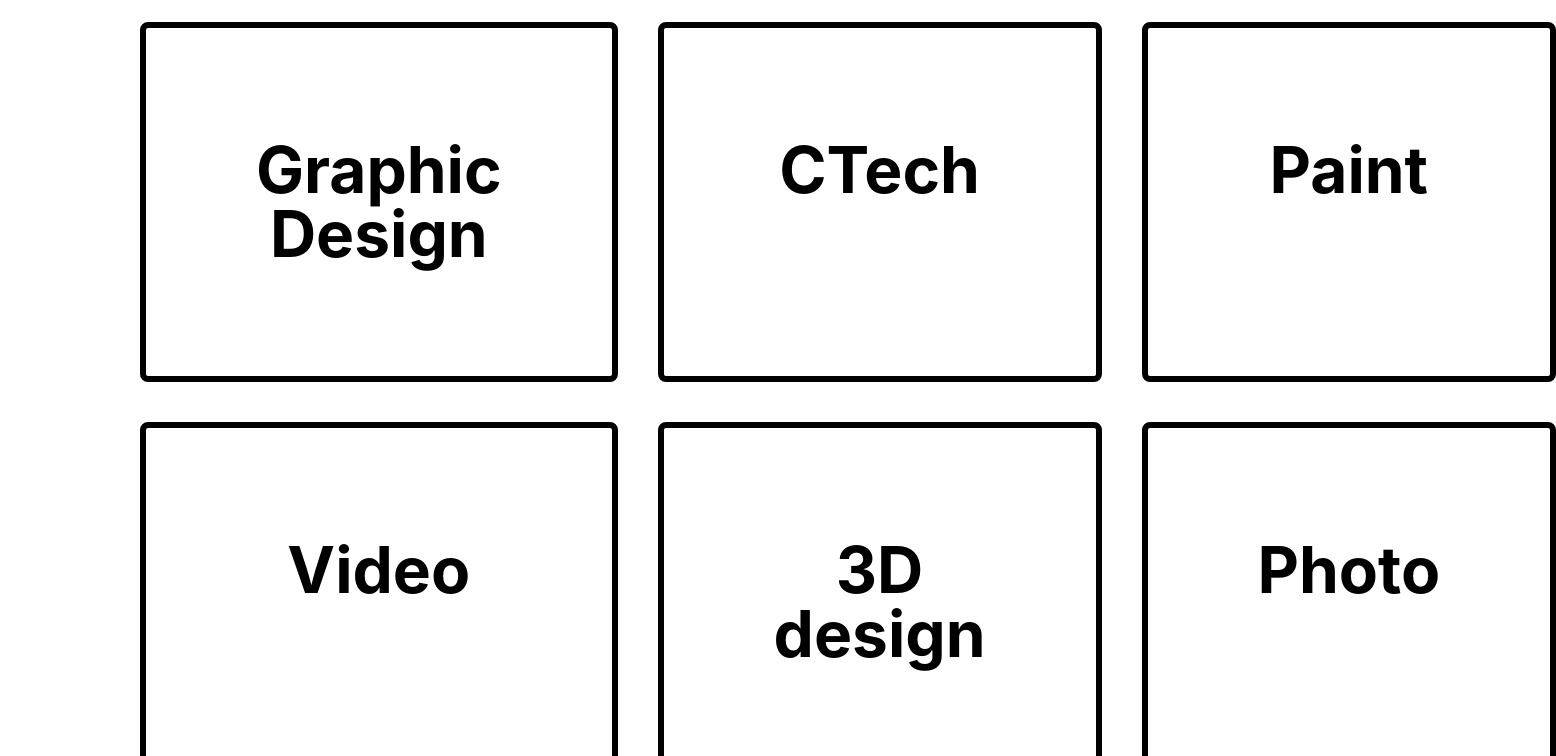
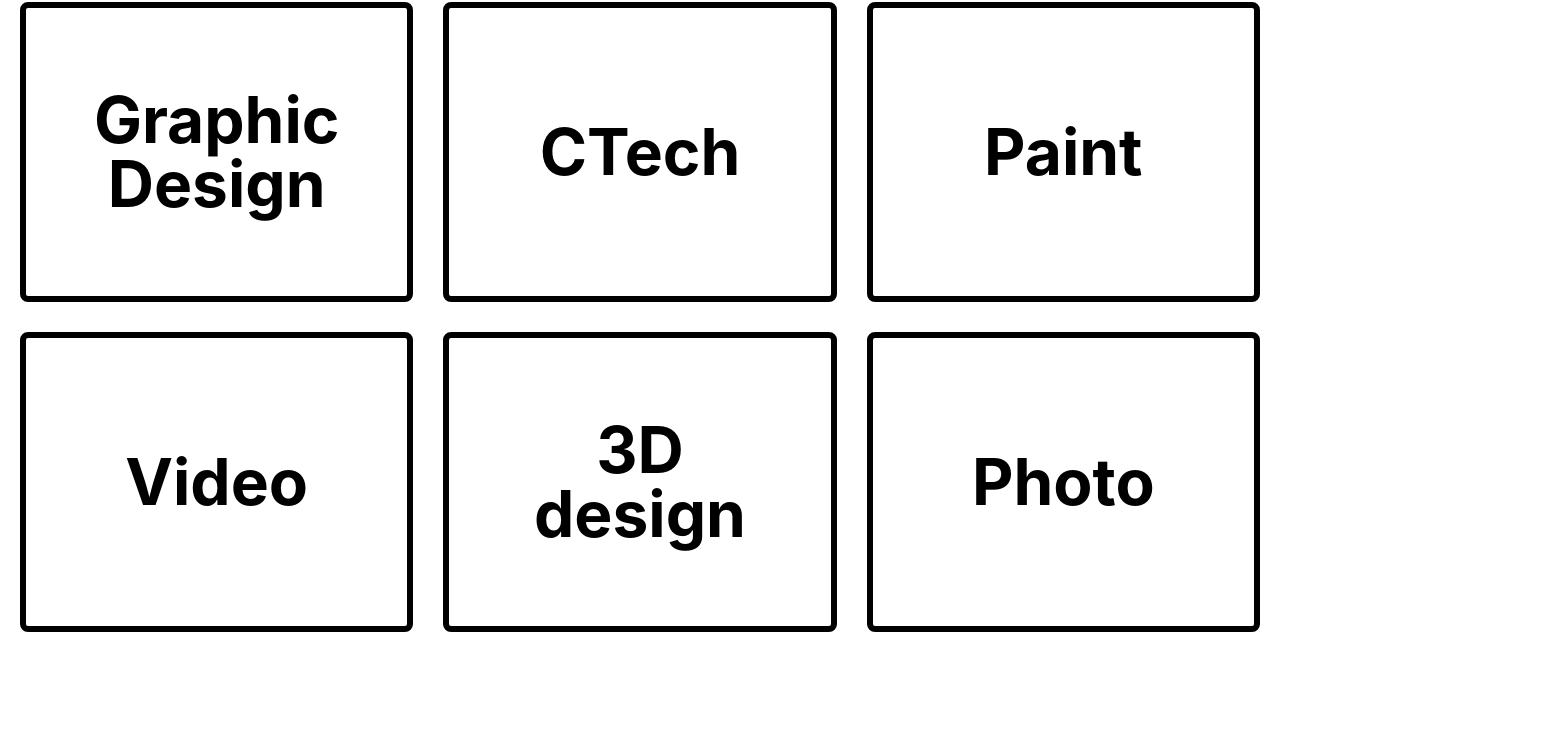
Before and after one commit to Artists-for-Humanity/afhonline, a Next.js app in the folder nextjs-blog/: page / in a window 1280 px wide. Shown: the part 1871-2627 px from the top of the page, 1556 px wide, since content can reach past the window. After the commit the page ends 2503 px from the top, so only its background shows below. Built offline with nearby package versions, Linux system fonts and the light colour scheme.

Commit message:
Create a reusable Studio Block component

```diff
--- /dev/null
+++ b/nextjs-blog/components/StudioBlock/index.js
@@ -0,0 +1,11 @@
+import styles from "./styles.module.css";
+
+const StudioBlock = ({ name, color }) => {
+  return (
+    <div className={styles.Block} style={{ "--color": color }}>
+      <div className={styles.Inner}>{name}</div>
+    </div>
+  );
+};
+
+export default StudioBlock;
--- /dev/null
+++ b/nextjs-blog/components/StudioBlock/styles.module.css
@@ -0,0 +1,36 @@
+.Block {
+  font-size: 32px;
+  font-weight: 700;
+  line-height: 1;
+  border: 6px solid #000000;
+  border-radius: 8px;
+  text-align: center;
+  height: 200px;
+  padding: 20px;
+}
+
+@media screen and (min-width: 700px) {
+  .Block {
+    font-size: 48px;
+    height: 300px;
+  }
+}
+
+@media screen and (min-width: 1000px) {
+  .Block {
+    font-size: 64px;
+  }
+}
+
+.Inner {
+  display: flex;
+  align-items: center;
+  justify-content: center;
+  height: 100%;
+  padding: 40px;
+}
+
+.Inner:hover {
+  transition: 0.3s;
+  background: var(--color);
+}
--- /dev/null
+++ b/nextjs-blog/components/StudioGrid/index.js
@@ -0,0 +1,14 @@
+import StudioBlock from "../StudioBlock";
+import styles from "./styles.module.css";
+
+const StudioGrid = ({ studios }) => {
+  return (
+    <div className={styles.Container}>
+      {studios.map((studio) => (
+        <StudioBlock key={studio.slug} {...studio} />
+      ))}
+    </div>
+  );
+};
+
+export default StudioGrid;
--- /dev/null
+++ b/nextjs-blog/components/StudioGrid/styles.module.css
@@ -0,0 +1,20 @@
+.Container {
+  /* Variable used in grid-template-columns */
+  --columns: 1;
+  display: grid;
+  /* Use a variable here so you don't have to write the whole grid-template-columns at each breakpoint */
+  grid-template-columns: repeat(var(--columns), 1fr);
+  gap: 30px;
+}
+
+@media screen and (min-width: 700px) {
+  .Container {
+    --columns: 2;
+  }
+}
+
+@media screen and (min-width: 1000px) {
+  .Container {
+    --columns: 3;
+  }
+}
--- a/nextjs-blog/pages/index.js
+++ b/nextjs-blog/pages/index.js
@@ -1,6 +1,8 @@
-import React from 'react';
-import Head from 'next/head';
-import styles from '../styles/Home.module.css';
+import React from "react";
+import Head from "next/head";
+import styles from "../styles/Home.module.css";
+import StudioGrid from "../components/StudioGrid";
+
 const Home = () => {
   return (
     <div className={styles.container}>
@@ -15,16 +17,20 @@ const Home = () => {
             <div> Welcome to AFH Online</div>
           </h1>
           <p className={styles.description}>
-            Artists For Humanity’s online community build on 32 years of mentoring experience.
+            Artists For Humanity’s online community build on 32 years of
+            mentoring experience.
           </p>
           <button className={styles.button}>
             <div className={styles.buttontext}>Start Creating</div>
           </button>
         </div>
-      </div >
+      </div>
       <div className={styles.pageContent}>
-
-        <div className={styles.blurb}> AFH Online expands the AFH mission of empowering teens to succeed in the creative industry! Ready to become a creator?</div>
+        <div className={styles.blurb}>
+          {" "}
+          AFH Online expands the AFH mission of empowering teens to succeed in
+          the creative industry! Ready to become a creator?
+        </div>
         <div className={styles.subheader}> Start Creating</div>
 
         {/* home scroll  */}
@@ -38,10 +44,11 @@ const Home = () => {
               <div className={styles.studioChip}>Graphic Design</div>
               <div className={styles.cardTitle}> Doodle-to-Vector</div>
               <div className={styles.cardAuthor}>By Mikey Guderama</div>
-              <div className={styles.cardDescription}>Unleash your inner doodler and learn how to transform your sketches into vibrant and scalable vector graphics.</div>
-
+              <div className={styles.cardDescription}>
+                Unleash your inner doodler and learn how to transform your
+                sketches into vibrant and scalable vector graphics.
+              </div>
             </div>
-
           </div>
           <div className={styles.forwardButton}>
             <img src="images/forwardArrow.png"></img>
@@ -50,16 +57,58 @@ const Home = () => {
 
         <div className={styles.subheader}> Create by Studio</div>
 
-        <div className={styles.grid}>
-          <div className={styles.graphic}> <div className={styles.studioText}>Graphic Design</div></div>
-          <div className={styles.ctech}> <div className={styles.studioText}>CTech</div></div>
-          <div className={styles.paint}> <div className={styles.studioText}>Paint</div></div>
-          <div className={styles.video}> <div className={styles.studioText}>Video</div></div>
-          <div className={styles.design}> <div className={styles.studioText}>3D design</div></div>
-          <div className={styles.photo}> <div className={styles.studioText}>Photo</div></div>
-        </div >
+        <StudioGrid
+          studios={[
+            {
+              slug: "graphic-design",
+              name: "Graphic Design",
+              color: "#008CFF",
+            },
+            {
+              slug: "ctech",
+              name: "CTech",
+              color: "#FF0000",
+            },
+            {
+              slug: "paint",
+              name: "Paint",
+              color: "#00FF00",
+            },
+            {
+              slug: "video",
+              name: "Video",
+              color: "#DD98CE",
+            },
+            {
+              slug: "3d-design",
+              name: "3D design",
+              color: "#0DDE79",
+            },
+            { slug: "photo", name: "Photo", color: "#008CFF" },
+          ]}
+        />
 
-      </div >
+        {/* <div className={styles.grid}>
+          <div className={styles.graphic}>
+            <div className={styles.studioText}>Graphic Design</div>
+          </div>
+          <div className={styles.ctech}>
+            <div className={styles.studioText}>CTech</div>
+          </div>
+          <div className={styles.paint}>
+            <div className={styles.studioText}>Paint</div>
+          </div>
+          <div className={styles.video}>
+            <div className={styles.studioText}>Video</div>
+          </div>
+          <div className={styles.design}>
+            <div className={styles.studioText}>3D design</div>
+          </div>
+          <div className={styles.photo}>
+            <div className={styles.studioText}>Photo</div>
+          </div>
+        </div> */}
+      </div>
 
       {/* <div className={styles.icon1}>
         <img src="images/afhpeep1.png"></img>
@@ -71,17 +120,14 @@ const Home = () => {
         <img src="images/afhpeep3.png"></img>
       </div> */}
 
-
-
-
-
       <style jsx global>{`
         html,
         body {
           padding: 0;
           margin: 0;
-          font-family: Inter, -apple-system, BlinkMacSystemFont, Segoe UI, Roboto,
-            Oxygen, Ubuntu, Cantarell, Fira Sans, Droid Sans, Helvetica Neue, sans-serif;
+          font-family: Inter, -apple-system, BlinkMacSystemFont, Segoe UI,
+            Roboto, Oxygen, Ubuntu, Cantarell, Fira Sans, Droid Sans,
+            Helvetica Neue, sans-serif;
         }
 
         a {
@@ -99,15 +145,13 @@ const Home = () => {
           border: 6px solid #000000;
           transition: 0.3s;
           border-radius: 16px;
-          margin-top:100px;
-
+          margin-top: 100px;
         }
 
-        img:hover{
+        img:hover {
           box-shadow: 6px 6px 0px #000000;
           transform: translateX(-10px);
           transition: 0.3s;
-
         }
 
         h1,
@@ -126,9 +170,8 @@ const Home = () => {
           padding: 0.5rem 1rem;
           font-weight: bold;
         }
-
       `}</style>
-    </div >
+    </div>
   );
 };
 
```
